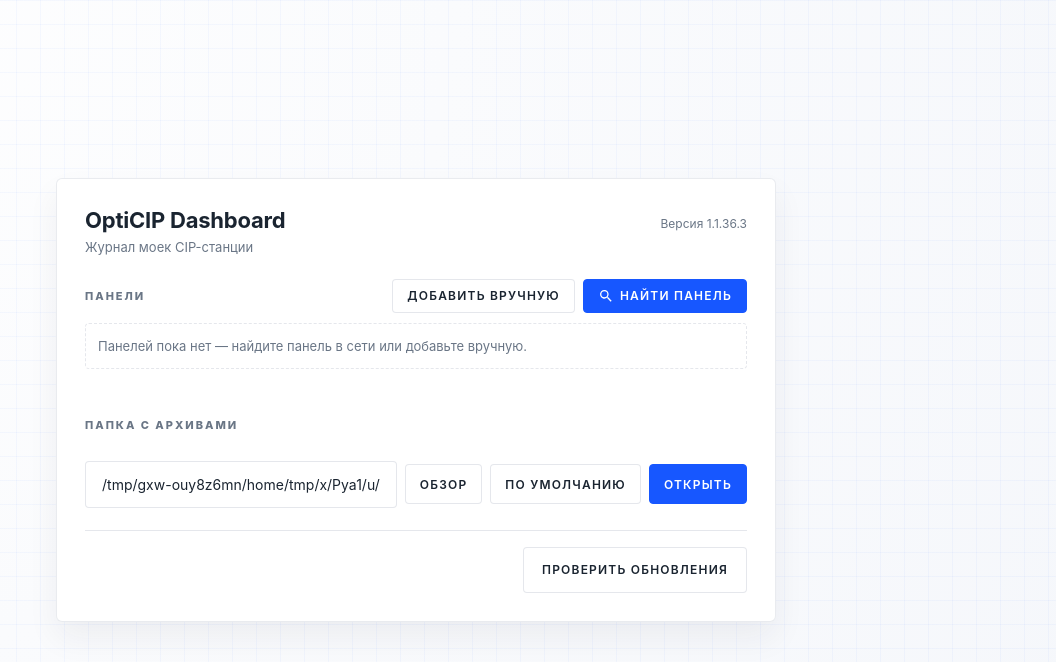
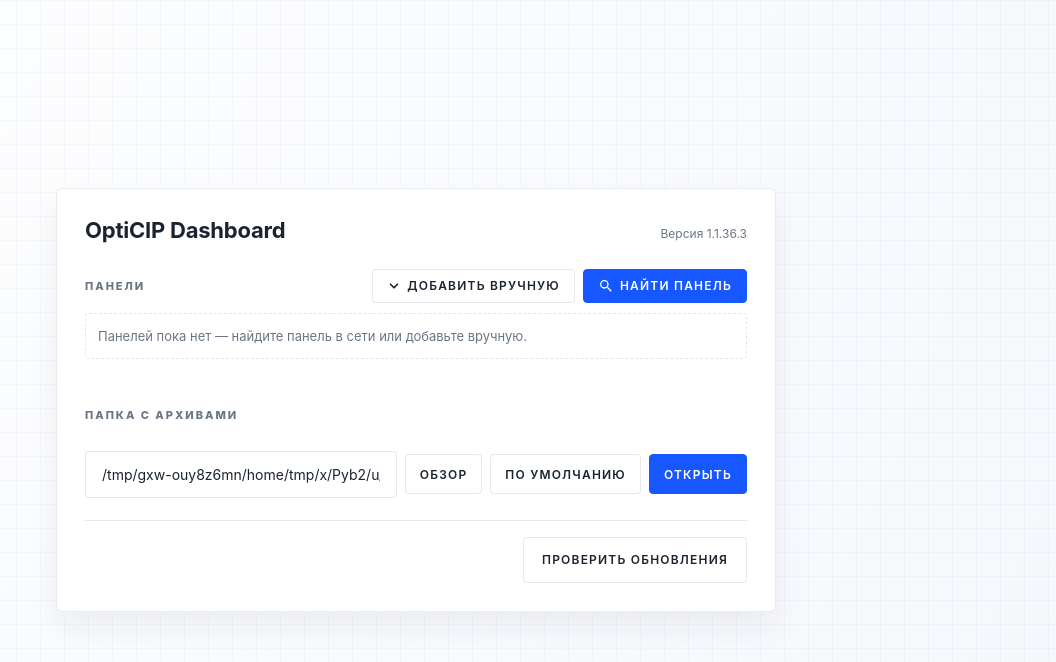
Before and after one commit to urev11ch/dashboard, a FastAPI app: page / in a window 1280 px wide. Shown: the top 662 px of the page, without its empty margins (224-1280 px from the left). Run offline with FastAPI, Linux system fonts and the light colour scheme.

Commit message:
feat(menu): ручное подключение — спойлер; подзаголовок экрана убран
Кнопка «Добавить вручную» умела только открывать форму: свернуть поля обратно
было нечем, кроме перезагрузки страницы. Теперь то же нажатие сворачивает.

Заодно убран <details> со своим заголовком «Подключение вручную»: он был вторым
переключателем той же панели — кнопка сверху и заголовок внутри делали одно и то
же, и было неясно, чем пользоваться. Осталась одна точка управления.

Состояние видно по шеврону и подсветке кнопки; aria-expanded выставляется не
для галочки — по нему же проверяет e2e.

Подзаголовок «Журнал моек CIP-станции» убран из шапки, вместе с ним ушли
.welcome-subtitle и обёртка .welcome-head-text — в шапке остались название и
версия.

Тесты: 263 pytest, 10 vitest, 43 e2e; e2e на спойлер проверяет оба направления.

Co-Authored-By: Claude Opus 5 (1M context) <noreply@anthropic.com>

```diff
--- a/webapp/static/style.css
+++ b/webapp/static/style.css
@@ -289,10 +289,6 @@ code {
   flex-wrap: wrap;
 }
 
-.welcome-head-text {
-  min-width: 0;
-}
-
 /* Служебный заголовок, а не рекламный герой: clamp(34px…56px) с интерлиньяжем
    0.96 и сжатием −0.05em спорил со всем остальным интерфейсом, который построен
    на мелких радиусах и компактной типографике. */
@@ -301,12 +297,6 @@ code {
   font-size: 22px;
   line-height: 1.25;
   letter-spacing: -0.01em;
-}
-
-.welcome-subtitle {
-  margin: 4px 0 0;
-  color: var(--muted);
-  font-size: 13px;
 }
 
 /* Секции «Панели» и «Папка с архивами» видны одновременно: раньше они были
@@ -4194,21 +4184,43 @@ body.modal-export-mode .chart-print-document {
   background: var(--warn-bg);
   color: var(--warn);
 }
+/* Панель ручного подключения — спойлер: переключается кнопкой «Добавить
+   вручную» в шапке секции. Своего заголовка-переключателя у неё нет намеренно —
+   два переключателя на одну панель сбивают с толку. */
 .welcome-ftp-add {
   margin-top: 14px;
 }
-.welcome-ftp-add > summary {
-  cursor: pointer;
-  font-weight: 700;
+
+.welcome-ftp-add[hidden] {
+  display: none;
+}
+
+.welcome-manual-toggle {
+  display: inline-flex;
+  align-items: center;
+  gap: 6px;
+}
+
+.welcome-manual-chevron {
+  width: 14px;
+  height: 14px;
+  fill: none;
+  stroke: currentColor;
+  stroke-width: 2;
+  stroke-linecap: round;
+  stroke-linejoin: round;
+  transition: transform 140ms ease;
+}
+
+.welcome-manual-toggle.is-open .welcome-manual-chevron {
+  transform: rotate(180deg);
+}
+
+/* Открытый спойлер — кнопка выглядит нажатой, иначе непонятно, чем свернуть. */
+.welcome-manual-toggle.is-open {
+  background: rgba(23, 87, 255, 0.1);
+  border-color: var(--accent);
   color: var(--accent);
-  padding: 6px 0;
-  list-style: none;
-}
-.welcome-ftp-add > summary::-webkit-details-marker {
-  display: none;
-}
-.welcome-ftp-add[open] > summary {
-  margin-bottom: 8px;
 }
 
 /* ---- Просмотр содержимого базы ------------------------------------------ */
--- a/webapp/templates/index.html
+++ b/webapp/templates/index.html
@@ -29,10 +29,7 @@
   <main class="welcome-shell">
     <section class="welcome-card">
       <header class="welcome-head">
-        <div class="welcome-head-text">
-          <h1 class="welcome-title">OptiCIP Dashboard</h1>
-          <p class="welcome-subtitle">Журнал моек CIP-станции</p>
-        </div>
+        <h1 class="welcome-title">OptiCIP Dashboard</h1>
         <span class="welcome-version">Версия {{ app_version }}</span>
       </header>
 
@@ -40,7 +37,10 @@
         <div class="welcome-section-head">
           <span class="eyebrow">Панели</span>
           <div class="welcome-section-actions">
-            <button type="button" class="ghost" data-ftp-manual>Добавить вручную</button>
+            <button type="button" class="ghost welcome-manual-toggle" data-ftp-manual aria-expanded="false" aria-controls="manualPanel">
+              <svg class="welcome-manual-chevron" viewBox="0 0 16 16" aria-hidden="true"><path d="M4 6l4 4 4-4"></path></svg>
+              Добавить вручную
+            </button>
             <button type="button" class="ftp-search-btn" data-ftp-discover>
               <svg class="ftp-search-icon" viewBox="0 0 24 24" aria-hidden="true"><path d="M15.5 14h-.79l-.28-.27a6.5 6.5 0 1 0-.7.7l.27.28v.79l5 4.99L20.49 19l-4.99-5zm-6 0A4.5 4.5 0 1 1 14 9.5 4.5 4.5 0 0 1 9.5 14z"></path></svg>
               Найти панель
@@ -111,8 +111,7 @@
                  autocomplete="off" spellcheck="false">
         </div>
 
-        <details class="welcome-ftp-add" data-ftp-add hidden>
-          <summary>Подключение вручную</summary>
+        <div class="welcome-ftp-add" id="manualPanel" data-ftp-add hidden>
           <form method="post" action="/workspace/ftp-source/add" class="folder-form folder-form--ftp" data-ftp-add-form>
             <div class="welcome-ftp-panel">
             <div class="welcome-form-grid">
@@ -139,7 +138,7 @@
             </div>
             </div>
           </form>
-        </details>
+        </div>
       </section>
 
       <section class="welcome-section">
```
Also changed, not shown: tests/e2e/panel-webview.spec.js (+10 -2 lines), webapp/static/app.js.
